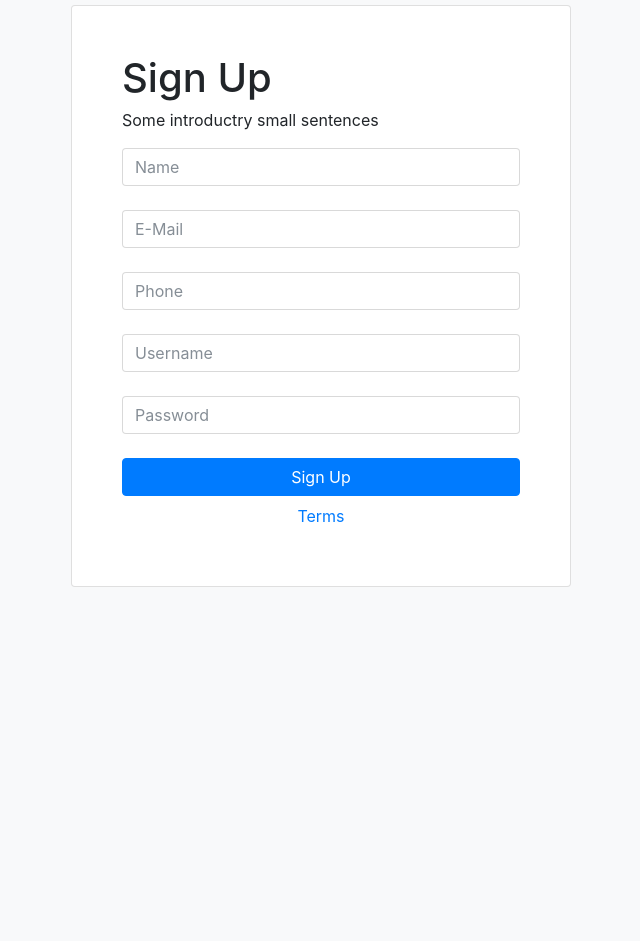
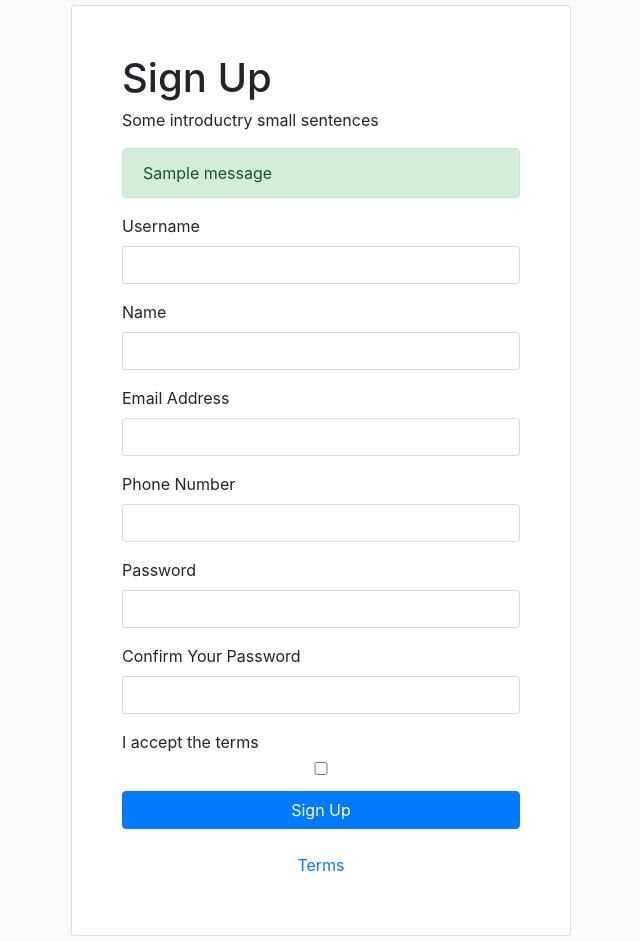
Before and after one commit to mkykadir/ChannelX, a Flask app: page /signup in a window 1280 px wide. Shown: the part 56-997 px from the top of the page, without its empty margins (319-959 px from the left). Before the commit the page ends 643 px from the top, so only its background shows below. Run offline with Flask 2, Linux system fonts and the light colour scheme; tables that the repository leaves empty hold one stand-in row (values such as "Sample post"); one stand-in notice (Sample message) is shown; some libraries are stand-ins or nearby versions.

Commit message:
WTForms implemented

```diff
--- a/app.py
+++ b/app.py
@@ -1,6 +1,7 @@
-from flask import Flask, render_template, request, redirect, url_for, session
+from flask import Flask, render_template, request, redirect, url_for, session, flash
 from flask_sqlalchemy import SQLAlchemy
 from sqlalchemy.exc import IntegrityError
+from forms import SignUpForm
 import os
 import smtplib
 
@@ -49,27 +50,24 @@ def signup():
     if 'username' in session:
         return redirect(url_for('panel'))
 
-    if request.method == 'POST':
-        name = request.form['inputName']
-        email = request.form['inputEmail']
-        phone = request.form['inputPhone']
-        username = request.form['inputUsername']
-        password = request.form['inputPassword']
+    form = SignUpForm(request.form)
 
-        if name is "" or email is "" or phone is "" or username is "" or password is "":
-            return render_template('signup.html', message='All fields are required!')
+    if request.method == 'POST' and form.validate():
+        try:
+            user = User(form.username.data, form.email.data, form.phone.data,
+                        form.name.data, form.password.data)
 
-        try:
-            user = User(username, email, phone, name, password)
             db.session.add(user)
             db.session.commit()
         except IntegrityError:
-            return render_template('signup.html', message='Already signed up!')
+            flash('Already signed up user!', 'warning')
+            return render_template('signup.html', form=form)
 
+        flash("Thanks for registering, we've sent email for validation", 'info')
         return redirect(url_for('home'))
 
 
-    return render_template('signup.html')
+    return render_template('signup.html', form=form)
 
 @app.route('/logout', methods=['GET'])
 def logout():
--- /dev/null
+++ b/forms.py
@@ -0,0 +1,13 @@
+from wtforms import Form, BooleanField, StringField, PasswordField, validators
+
+class SignUpForm(Form):
+    username = StringField('Username', [validators.Length(min=4, max=25), validators.DataRequired()])
+    name = StringField('Name', [validators.DataRequired()])
+    email = StringField('Email Address', [validators.Length(min=6, max=35), validators.DataRequired(), validators.Email()])
+    phone = StringField('Phone Number', [validators.Length(min=10, max=13), validators.DataRequired()])
+    password = PasswordField('Password', [
+        validators.DataRequired(),
+        validators.EqualTo('confirm', message='Passwords are not matching')
+    ])
+    confirm = PasswordField('Confirm Your Password')
+    accept_terms = BooleanField('I accept the terms', [validators.DataRequired()])
--- /dev/null
+++ b/templates/_formhelpers.html
@@ -0,0 +1,12 @@
+{% macro render_field(field) %}
+  <p>
+	  {{ field.label }}
+	  {{ field(class_='form-control', **kwargs)|safe }}
+  </p>
+  {% if field.errors %}
+    {% for error in field.errors %}
+		<p><font color="red">{{ error }}</font></p>
+    {% endfor %}
+  {% endif %}
+  </dd>
+{% endmacro %}
--- a/templates/signup.html
+++ b/templates/signup.html
@@ -6,6 +6,18 @@
 		<div class="signuppanel wborder">
 			<h1>Sign Up</h1>
 			<p>Some introductry small sentences</p>
+			{% with messages = get_flashed_messages(with_categories=true) %}
+			  {% if messages %}
+				{% for category, message in messages %}
+				  	<div class="alert alert-{{ category }}" role="alert">
+						{{ message }}
+					</div>
+				{% endfor %}
+				</ul>
+			  {% endif %}
+			{% endwith %}
+
+			<!--
 			{% if message %}
 			<div class="alert alert-warning" role="alert">
 			  {{ message }}
@@ -24,6 +36,26 @@
 				<br>
 				<button type="submit" class="btn btn-primary btn-block">Sign Up</button>
 			</form>
+			-->
+
+			{% from "_formhelpers.html" import render_field %}
+			<form role="form" action="{{ url_for('signup') }}" method=post>
+				{{ render_field(form.username) }}
+
+				{{ render_field(form.name) }}
+
+				{{ render_field(form.email) }}
+
+				{{ render_field(form.phone) }}
+
+				{{ render_field(form.password) }}
+
+				{{ render_field(form.confirm) }}
+
+				{{ render_field(form.accept_terms) }}
+			  <p><input type="submit" class="btn btn-primary btn-block" value="Sign Up">
+			</form>
+
 			<div style="text-align: center">
 				<a class="nav-link active" href="{{ url_for('terms') }}">Terms</a>
 			</div>
```
Also changed, not shown: templates/index.html (+10 -5 lines).
